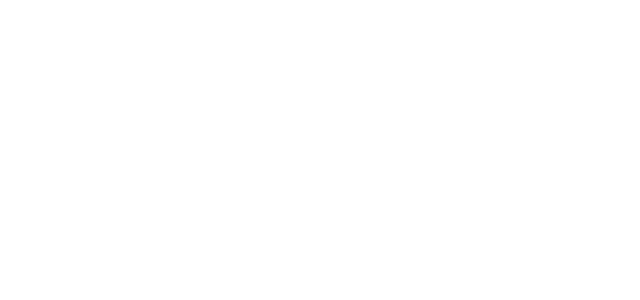
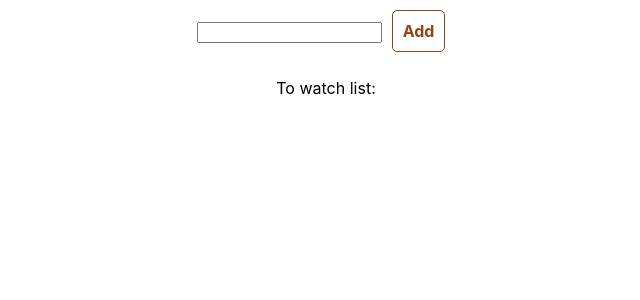
Before and after one commit to dproshutin/homework_58_task1, a React (Create React App) app: page / in a window 1280 px wide. Shown: the top 300 px of the page, without its empty margins (314-954 px from the left). Built offline with nearby package versions, Linux system fonts and the light colour scheme.

Commit message:
A new UI component Button is created.

```diff
--- a/src/App.js
+++ b/src/App.js
@@ -1,6 +1,6 @@
 import React from 'react';
 import './App.css';
-import WatchList from 'containers/WatchList/WatchList';
+import WatchList from './containers/WatchList/WatchList';
 
 function App() {
   return (
--- /dev/null
+++ b/src/components/UI/Button/Button.css
@@ -0,0 +1,16 @@
+.Button {
+    background-color: transparent;
+    border: none;
+    border-radius: 5px;
+    color: white;
+    outline: none;
+    cursor: pointer;
+    font: inherit;
+    padding: 10px;
+    margin: 10px;
+    font-weight: bold;
+}
+.add {
+    color: #944317;
+    border: 1px solid #944317;
+}
--- /dev/null
+++ b/src/components/UI/Button/Button.js
@@ -0,0 +1,15 @@
+import React from 'react';
+import './Button.css';
+
+const Button = props => {
+    return (
+        <button
+            className={["Button", props.btnType].join(" ")}
+            onClick={props.click}
+        >
+            {props.value}
+        </button>
+    );
+};
+
+export default Button;
--- a/src/containers/WatchList/WatchList.js
+++ b/src/containers/WatchList/WatchList.js
@@ -1,10 +1,24 @@
 import React, {Component} from 'react';
 import './WatchList.css';
+import Button from "../../components/UI/Button/Button";
 
 class WatchList extends Component {
+    state = {
+        movies: [],
+        isWatchListEmpty: true,
+        newMovie: ''
+    };
     render() {
         return (
-            <div></div>
+            <div>
+                <input type="text"/>
+                <Button
+                    btnType="add"
+                    click={this.addMovie}
+                    value="Add"
+                />
+                <p>To watch list:</p>
+            </div>
         );
     }
 }
```
